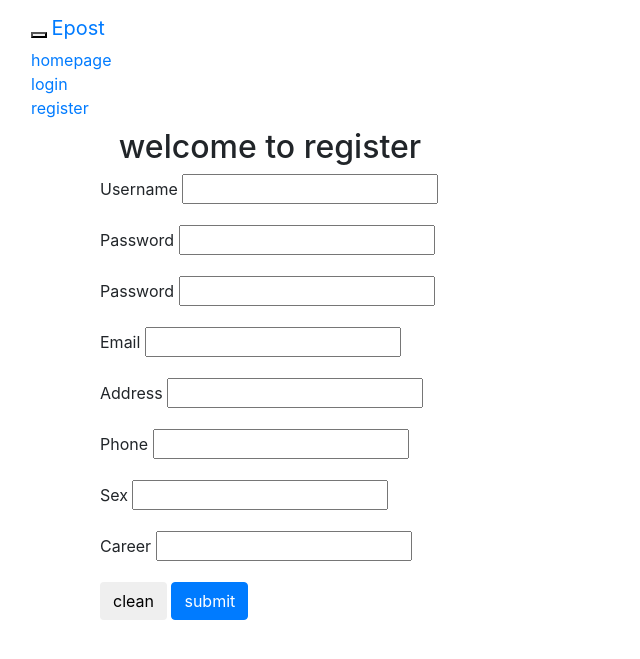
After one commit to kiwi137831/Epost, a Django app: template account/templates/login/edit.html in a window 1280 px wide, after a click on "direction". The commit adds this page. Shown: the top 659 px of the page, without its empty margins (0-640 px from the left). Run offline with Django 3.2, Linux system fonts and the light colour scheme; the template is opened without the code that fills it, so the values that code supplies are empty, except form fields; tables that the repository leaves empty hold one stand-in row (values such as "Sample post"); form fields are guessed from the names that the template uses; parts of the project's set-up code (start-up, migrations or seed data) failed here and were passed over; some libraries are stand-ins or nearby versions.

Commit message:
some modification

```diff
--- a/account/templates/login/base.html
+++ b/account/templates/login/base.html
@@ -34,7 +34,7 @@
         <!-- Collect the nav links, forms, and other content for toggling -->
         <div class="collapse navbar-collapse" id="my-nav">
           <ul class="nav navbar-nav">
-            <li class="active"><a href="/index/">homepage</a></li>
+            <li class="active"><a href="/homepage/">homepage</a></li>
           </ul>
           <ul class="nav navbar-nav navbar-right">
               {% if request.session.is_login %}
--- /dev/null
+++ b/account/templates/login/edit.html
@@ -0,0 +1,55 @@
+{% extends 'login/base.html' %}
+{% load staticfiles %}
+{% block title %}register{% endblock %}
+
+
+{% block content %}
+    <div class="container">
+        <div class="col-md-offset-4 col-md-4">
+            <form class="form-register" action="/register/" method="post">
+                {% if message %}
+                    <div class="alert alert-warning">{{ message }}</div>
+                {% endif %}
+                {% csrf_token %}
+
+                <h2 class="text-center">welcome to register</h2>
+
+                <div class="form-group">
+                    {{ register_form.username.label_tag }}
+                    {{ register_form.username }}
+                </div>
+                <div class="form-group">
+                    {{ register_form.password1.label_tag }}
+                    {{ register_form.password1 }}
+                </div>
+                <div class="form-group">
+                    {{ register_form.password2.label_tag }}
+                    {{ register_form.password2 }}
+                </div>
+                <div class="form-group">
+                    {{ register_form.email.label_tag }}
+                    {{ register_form.email }}
+                </div>
+                <div class="form-group">
+                    {{ register_form.address.label_tag }}
+                    {{ register_form.address }}
+                </div>
+                <div class="form-group">
+                    {{ register_form.phone.label_tag }}
+                    {{ register_form.phone }}
+                </div>
+                <div class="form-group">
+                    {{ register_form.sex.label_tag }}
+                    {{ register_form.sex }}
+                </div>
+                <div class="form-group">
+                    {{ register_form.career.label_tag }}
+                    {{ register_form.career }}
+                </div>
+                <button type="reset" class="btn btn-default pull-left">clean</button>
+                <button type="submit" class="btn btn-primary pull-right">submit</button>
+            </form>
+        </div>
+    </div>
+
+{% endblock %}
--- a/epost/urls.py
+++ b/epost/urls.py
@@ -22,11 +22,12 @@ from account import views
 
 urlpatterns = [
     url(r'^customer/', include('customer.urls')),
-    url(r'^account/',include('account.urls')),
+    url(r'^account/', include('account.urls')),
     url(r'^admin/', admin.site.urls),
-    url(r'^index/', views.index),
     url(r'^login/', views.login),
     url(r'^register/', views.register),
     url(r'^logout/', views.logout),
+    url(r'^homepage/', views.homepage),
+    #path('<str:career>/homepage/', views.index, name='index'),
 
 ]
```
Also changed, not shown: account/models.py (+10 -1 lines), account/templates/login/login.html (+6 -5 lines), account/views.py (+11 -27 lines), account/templates/login/homepage.html (renamed from account/templates/login/index.html).
